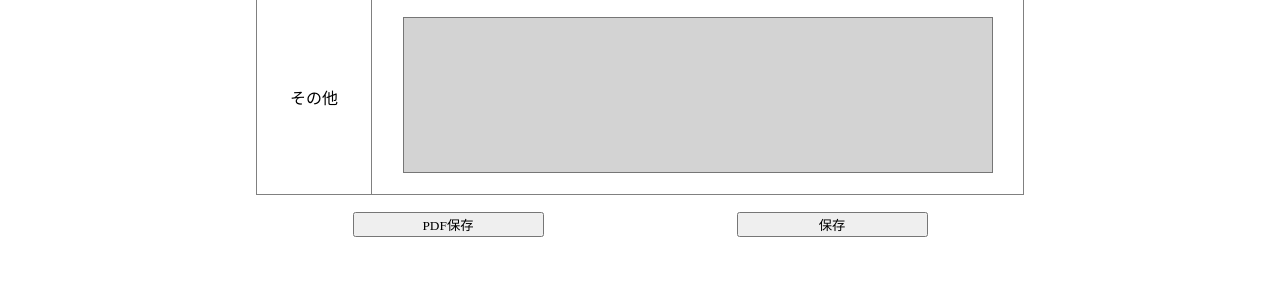
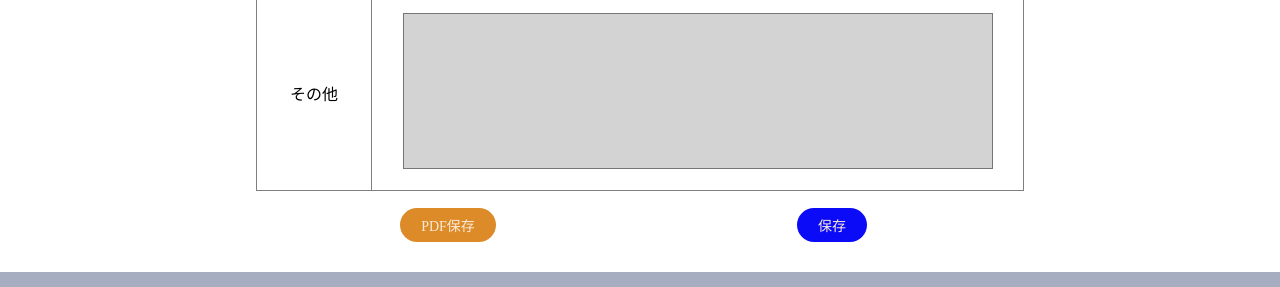
Before and after one commit to Employment-support/project, a PHP site: page /views/vie_resume_create.php in a window 1280 px wide. Shown: the part 3359-3646 px from the top of the page. Before the commit the page ends 3596 px from the top, so only its background shows below. Run offline with PHP 8.4, Linux system fonts and the light colour scheme.

Commit message:
Add files via upload

```diff
--- /dev/null
+++ b/app/static/css/butto.css
@@ -0,0 +1,22 @@
+
+.yellow{
+    margin-left:auto;
+    margin-right:0;
+    padding:.5em 1.5em;
+    background:#DD8A29;
+    font-size:14px;
+    border-radius:30px 30px 30px 30px;
+    color: antiquewhite;
+    border: none;
+  }
+
+  .blue{
+    margin-left:auto;
+    margin-right:0;
+    padding:.5em 1.5em;
+    background:rgb(11, 11, 247);
+    font-size:14px;
+    border-radius:30px 30px 30px 30px;
+    color: antiquewhite;
+    border:none
+  }
--- a/app/static/css/log.css
+++ b/app/static/css/log.css
@@ -33,7 +33,8 @@ body {
 
 
 input[type="email"],
-input[type="password"] {
+input[type="password"],
+input[type="number"] {
   width: 250px;
   padding: 10px;
   font-size: 10px;
--- a/app/static/css/navi.css
+++ b/app/static/css/navi.css
@@ -55,7 +55,46 @@ li.right {
   margin-right:0;
   padding:.5em 1.5em;
   background:rgb(11, 11, 247);
-  font-size:14px;
+  /* font-size:14px; */
   border-radius:30px 30px 30px 30px;
   color: antiquewhite;
 }
+
+@media screen and (max-width: 428px) {
+  nav {
+    font-size: 10%;
+  white-space: nowrap;
+
+  }
+}
+
+@media screen and (max-width: 834px) {
+  nav {
+    font-size: 60%;
+  white-space: nowrap;
+
+  }
+}
+
+@media screen and (min-width: 769px) {
+  nav {
+    font-size: 70%;
+  white-space: nowrap;
+
+  }
+}
+
+@media screen and (min-width: 1025px) {
+  nav {
+    font-size: 80%;
+  white-space: nowrap;
+
+  }
+}
+
+@media screen and (min-width: 1441px) {
+  nav {
+    font-size: 100%;
+  white-space: nowrap;
+  }
+}
--- a/app/static/css/resume.css
+++ b/app/static/css/resume.css
@@ -70,11 +70,11 @@ input[type=number] {
     border: none;
 }
 
-input[type=button], input[type=submit] {
+/* input[type=button], input[type=submit] {
     width: 100%;
     max-width: 50%;
     outline: none;
-}
+} */
 
 textarea {
     width: 90%;
@@ -82,6 +82,10 @@ textarea {
     background-color: lightgrey;
     outline: none;
     resize: none;
+}
+
+footer {
+    position: relative;
 }
 
 @media screen and (max-width: 428px) {
--- a/app/static/css/share.css
+++ b/app/static/css/share.css
@@ -2,3 +2,7 @@ body {
     margin: 0;
     text-align: center;
 }
+
+footer {
+    position: relative;
+}
```
